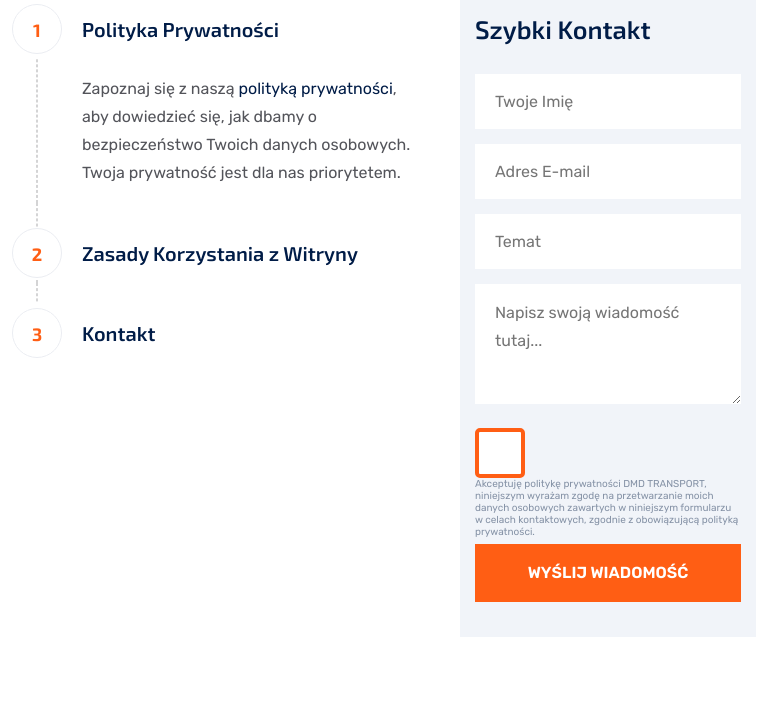
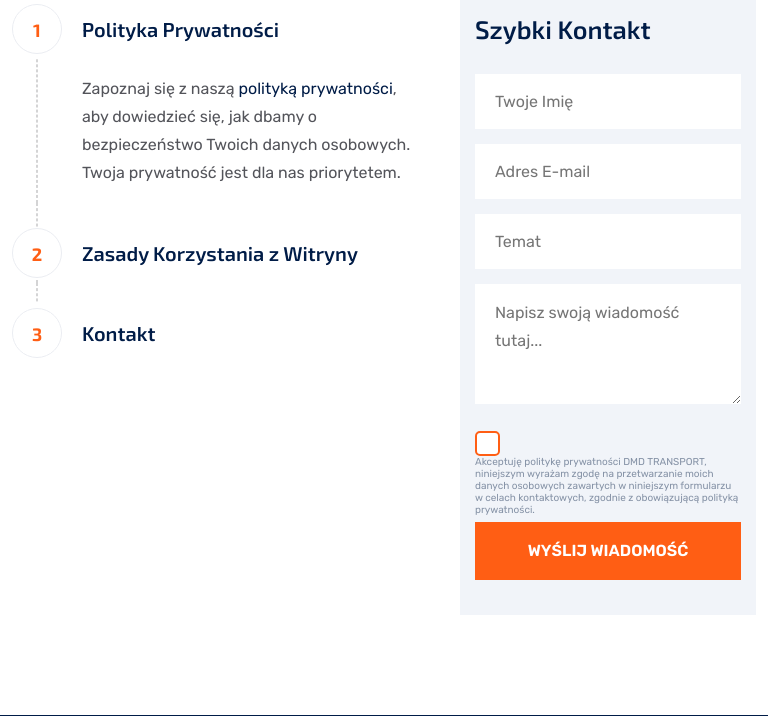
Before and after one commit to informatykdmd/dmdtransport, a Python web app: template templates/pomoc.html in a window 768 px wide. Shown: the part 476-1192 px from the top of the page. Run offline with Jinja, Linux system fonts and the light colour scheme; the template is opened without the code that fills it, so the values that code supplies are empty; some libraries are stand-ins or nearby versions.

Commit message:
Working now

```diff
--- a/static/css/style.css
+++ b/static/css/style.css
@@ -3818,9 +3818,9 @@ aside .widget:last-child {
 /* Dostosowanie stylu dla smartfonów */
 @media (max-width: 576px) {
     .polityka-switch-label {
-        width: 16.67px;  /* Trzykrotnie mniejsze */
-        height: 16.67px; /* Trzykrotnie mniejsze */
-        border-width: 1.33px; /* Trzykrotnie mniejsze */
+        width: 16px;  /* Trzykrotnie mniejsze */
+        height: 16px; /* Trzykrotnie mniejsze */
+        border-width: 1px; /* Trzykrotnie mniejsze */
     }
 
     .polityka-switch-label::after {
@@ -3833,6 +3833,24 @@ aside .widget:last-child {
     }
 }
 
+/* Dostosowanie stylu dla ekranów od 768px do 1000px */
+@media (min-width: 768px) and (max-width: 1000px) {
+    .polityka-switch-label {
+        width: 25px;  /* Dwukrotnie mniejsze */
+        height: 25px; /* Dwukrotnie mniejsze */
+        border-width: 2px; /* Dwukrotnie mniejsze */
+    }
+
+    .polityka-switch-label::after {
+        width: 32px; /* Dwukrotnie mniejsze */
+        height: 17px; /* Dwukrotnie mniejsze */
+        border-left: 7px solid transparent;  /* Dwukrotnie mniejsze */
+        border-bottom: 7px solid transparent; /* Dwukrotnie mniejsze */
+        border-right: 7px solid transparent;
+        border-top: 7px solid transparent;
+    }
+}
+
 .form-check-label {
     display: inline-block;
     margin-left: 10px;
```
